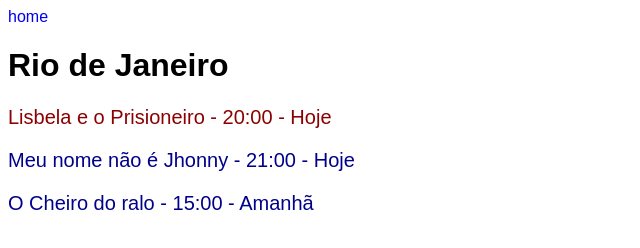
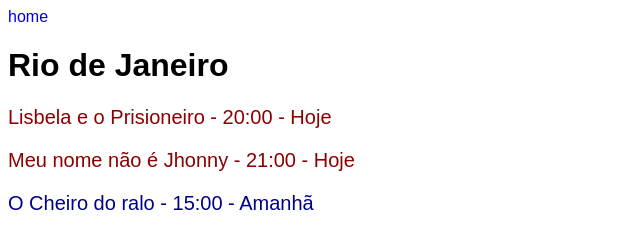
Before and after one commit to Vitormwxm/origmaid-curso, a plain HTML site: page exercicios-html-css/exercicio-html0209/estados/rj.html in a window 1280 px wide. Shown: the whole page, without its empty margins (0-640 px from the left). Drawn offline with Linux system fonts and the light colour scheme; files whose address does not match are found by name.

Commit message:
update file

```diff
--- a/exercicios-html-css/exercicio-html0209/estados/rj.html
+++ b/exercicios-html-css/exercicio-html0209/estados/rj.html
@@ -10,7 +10,7 @@
     <a href="/exercicios-html-css/exercicio-html0209/index.html">home</a>
     <h1>Rio de Janeiro</h1>
     <p class="hoje">Lisbela e o Prisioneiro - 20:00 - Hoje</p>
-    <p class="amanha">Meu nome não é Jhonny - 21:00 - Hoje</p>
+    <p class="hoje">Meu nome não é Jhonny - 21:00 - Hoje</p>
     <p class="amanha">O Cheiro do ralo - 15:00 - Amanhã</p>
 </body>
 </html>
```
